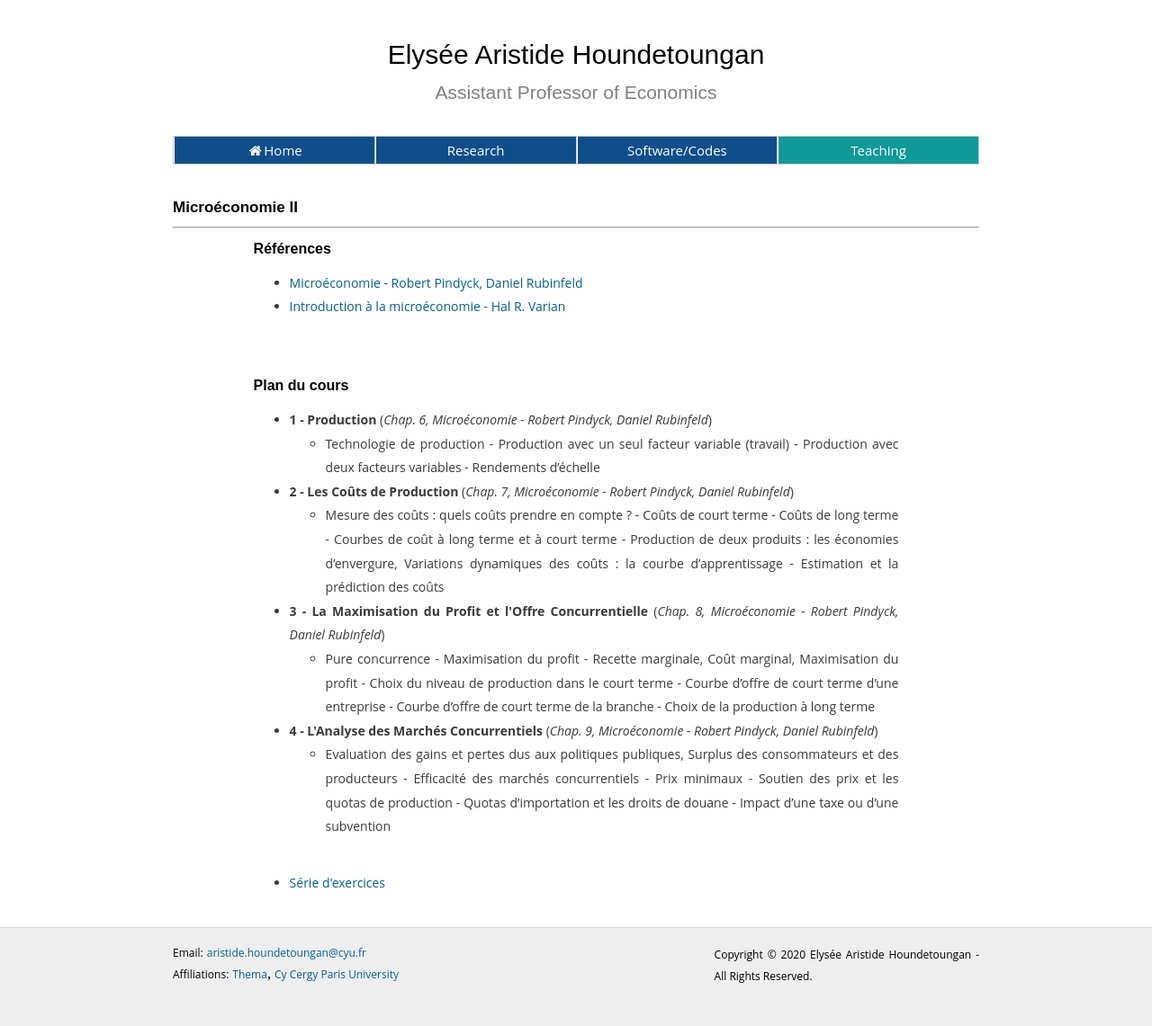
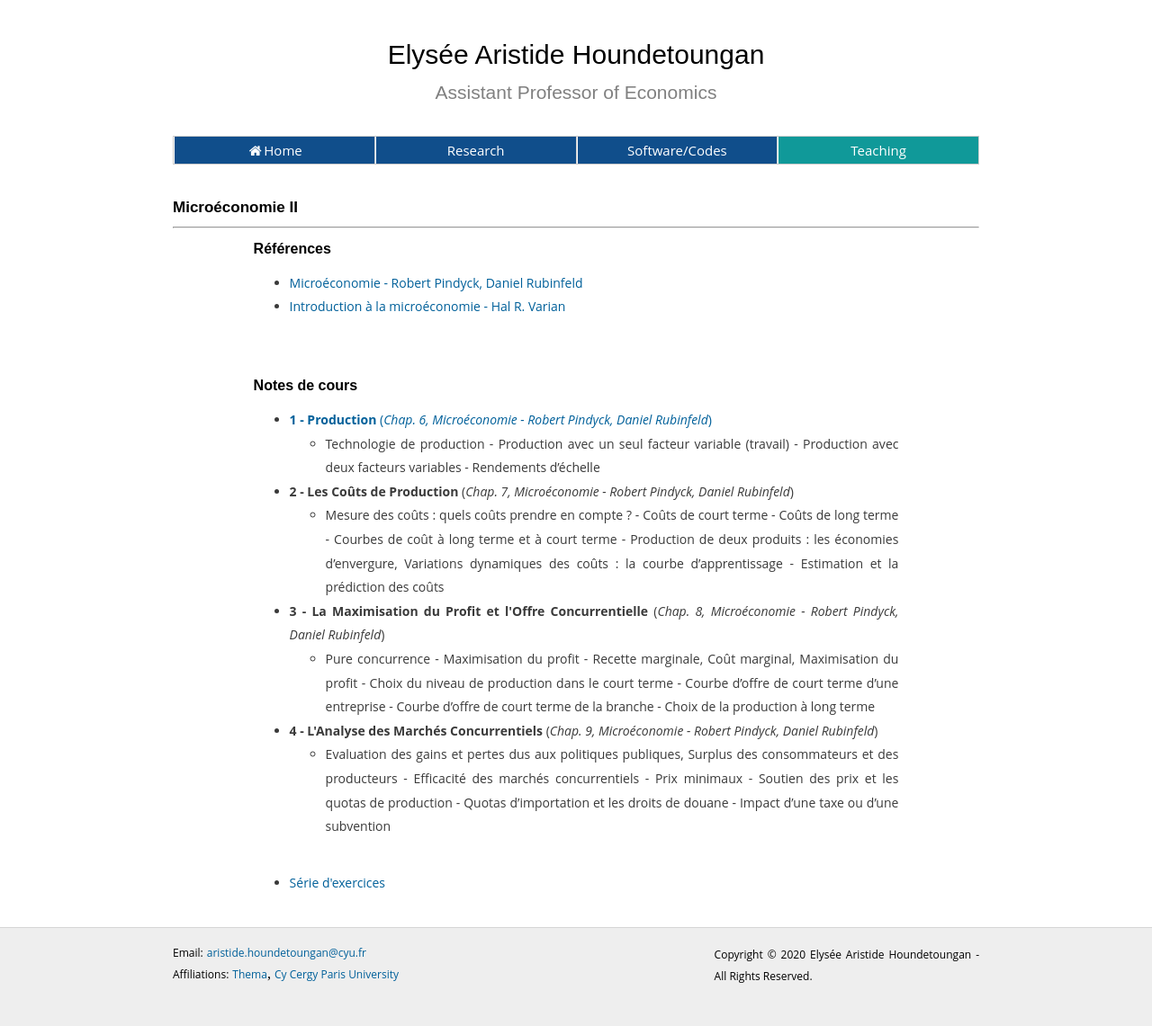
Before and after one commit to ahoundetoungan/ahoundetoungan.github.io, a Jekyll site: the page built from teaching/microL1DUS2.html, in a window 1280 px wide. Shown: the whole page at 90% size. Built offline with Jekyll 4.4.1, drawn with Linux system fonts in a browser that asks for light colours.

Commit message:
teaching

```diff
--- a/teaching/microL1DUS2.html
+++ b/teaching/microL1DUS2.html
@@ -21,9 +21,9 @@ $(document).ready(function() {
 
     <br/>
     <br/>
-    <h2>Plan du cours</h2>
+    <h2>Notes de cours</h2>
     <ul>
-      <li> <b>1 - Production</b> (<i>Chap. 6, Microéconomie - Robert Pindyck, Daniel Rubinfeld</i>)</li>
+      <li><a href="/files/teaching/microl1dus2/La_Production.pdf" target="_blank" class="abled"> <b>1 - Production</b> (<i>Chap. 6, Microéconomie - Robert Pindyck, Daniel Rubinfeld</i>)</a></li>
       <ul><li>Technologie de production - Production avec un seul facteur variable (travail) - Production avec deux facteurs variables - Rendements d’échelle</li></ul>
       <li> <b>2 - Les Coûts de Production</b> (<i>Chap. 7, Microéconomie - Robert Pindyck, Daniel Rubinfeld</i>)</li>
       <ul><li>Mesure des coûts : quels coûts prendre en compte ? - Coûts de court terme - Coûts de long terme - Courbes de coût à long terme et à court terme - Production de deux produits : les économies d’envergure, Variations dynamiques des coûts : la courbe d’apprentissage - Estimation et la prédiction des coûts</li></ul>
@@ -33,7 +33,7 @@ $(document).ready(function() {
       <ul><li>Evaluation des gains et pertes dus aux politiques publiques, Surplus des consommateurs et des producteurs - Efficacité des marchés concurrentiels - Prix minimaux - Soutien des prix et les quotas de production - Quotas d’importation et les droits de douane - Impact d’une taxe ou d’une subvention</li></ul>
     <br/>
     <br/>
-      <li><a href="/files/teaching/microl1dus2/microl1dus2.pdf" class="abled">Série d'exercices</a></li>
+      <li><a href="/files/teaching/microl1dus2/serie_exo.pdf" class="abled">Série d'exercices</a></li>
     </ul>
   </div>
   </div>
```
Also changed, not shown: 3 other files.
